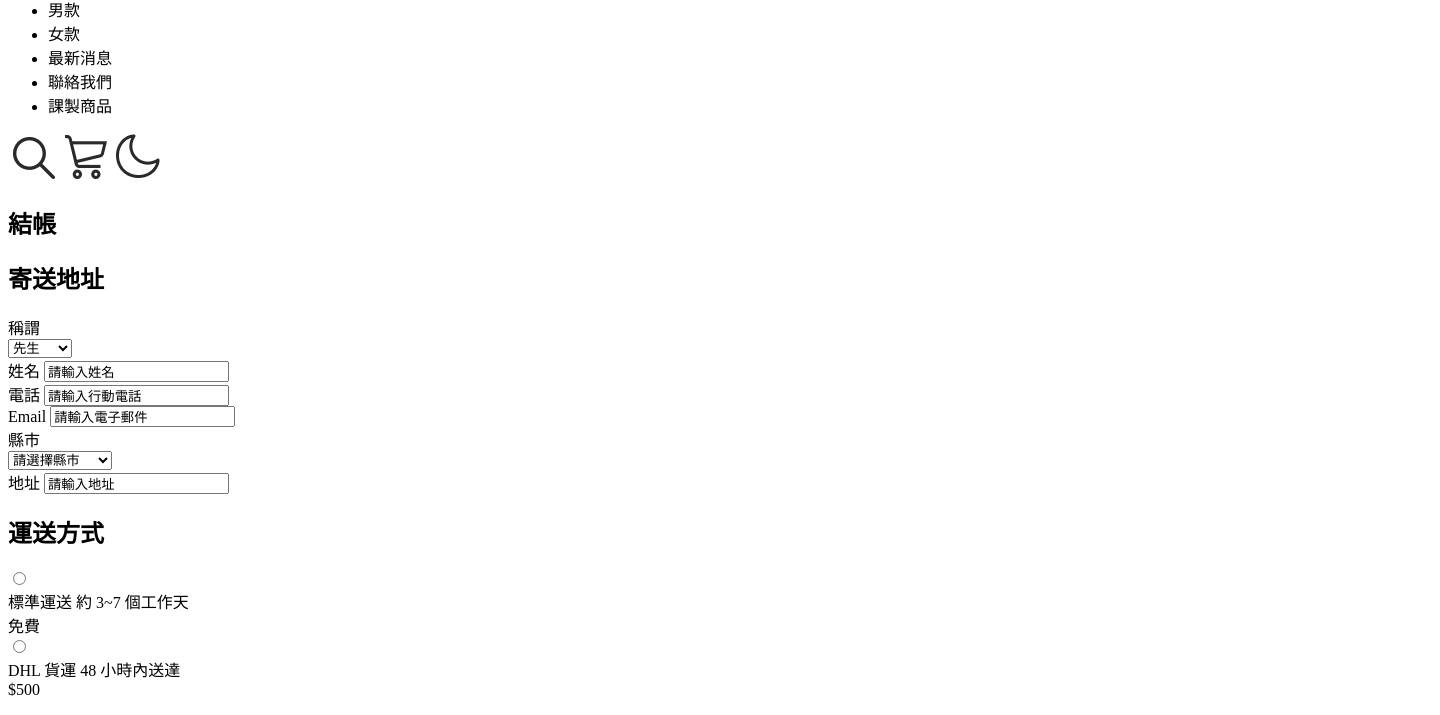
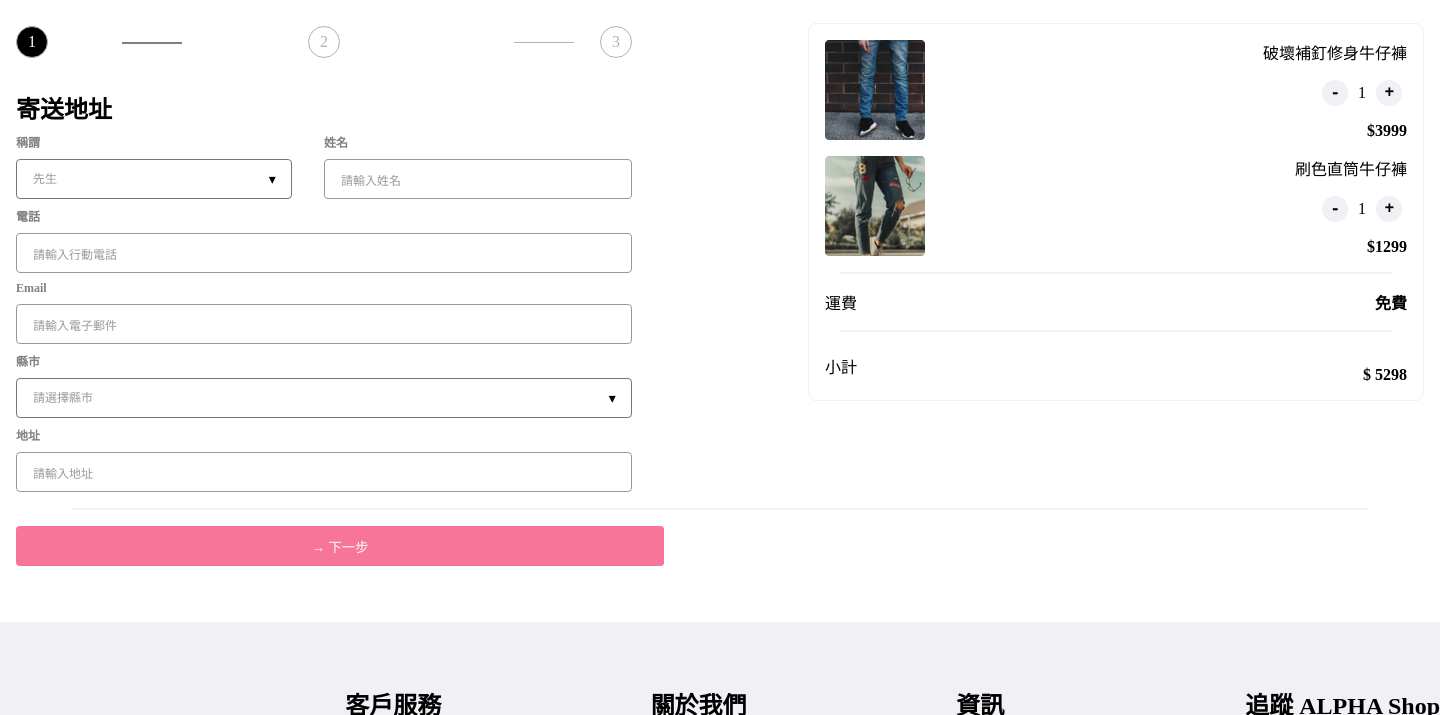
Before and after one commit to miyaisme/AlphaShop, a website built with webpack: page views/index.html in a window 1280 px wide. Shown: the part 113-828 px from the top of the page, 1440 px wide, since content can reach past the window. Built offline with nearby package versions, Linux system fonts and the light colour scheme.

Commit message:
sass打包

```diff
--- a/src/main.js
+++ b/src/main.js
@@ -1,4 +1,5 @@
-// import './scss/main.scss'
+import './scss/main.scss'
+
 const hamburger = document.querySelector('.hamburger')
 const navList = document.querySelector('.list')
 const nextBtn = document.querySelector('.next')
--- /dev/null
+++ b/src/scss/_basicSetting.scss
@@ -0,0 +1,168 @@
+/* basic setting */
+$body-bg: rgb(255, 255, 255);
+$body-color: #000000;
+$white: #fff;
+$black: #000000;
+$pink: #F67599;
+$gray: #F0F0F5;
+
+/* rwd size setting */
+$phone-media: 375px;
+$pc-media: 1440px;
+
+/* css size setting */
+$sizes: (
+  25: 25%,
+  50: 50%,
+  75: 75%,
+  100: 100%,
+);
+
+$spacer: 1rem;
+$spacers: (
+  0: 0,
+  1: (
+  $spacer * 0.25
+  ),
+  2: (
+  $spacer * 0.5
+  ),
+  3: (
+  $spacer * 0.75
+  ),
+  4: $spacer,
+  5: (
+  $spacer * 1.25
+  ),
+  6: (
+  $spacer * 1.5
+  ),
+  7: (
+  $spacer * 1.75
+  ),
+  8: (
+  $spacer * 2
+  )
+);
+
+@each $prop, $abbrev in (width: w, height: h) {
+ @each $num, $val in $sizes {
+   .#{$abbrev}-#{$num} {
+     #{$prop}: $val;
+   }
+ }
+}
+
+@each $prop, $abbrev in (margin: m, padding: p) {
+  @each $num, $val in $spacers {
+    .#{$abbrev}-#{$num} {
+      #{$prop}: $val;
+    }
+    .#{$abbrev}t-#{$num} {
+      #{$prop}-top: $val;
+    }
+    .#{$abbrev}r-#{$num} {
+      #{$prop}-right: $val;
+    }
+    .#{$abbrev}b-#{$num} {
+      #{$prop}-bottom: $val;
+    }
+    .#{$abbrev}l-#{$num} {
+      #{$prop}-left: $val;
+    }
+    .#{$abbrev}x-#{$num} {
+      #{$prop}-left: $val;
+      #{$prop}-right: $val;
+    }
+    .#{$abbrev}y-#{$num} {
+      #{$prop}-top: $val;
+      #{$prop}-bottom: $val;
+    }
+  }
+}
+
+.m-center {
+  margin: auto;
+}
+
+.my-center {
+  margin: 0 auto;
+}
+
+html {
+  font-size: 16px;
+  height: 100%;
+}
+body {
+  height: 100%;
+  background: $body-bg;
+  color: $body-color;
+}
+.d-none {
+  display: none;
+}
+.d-inline {
+  display: inline;
+}
+.d-inline-block {
+  display: inline-block;
+}
+.d-block {
+  display: block;
+}
+.d-flex {
+  display: flex;
+}
+
+.flex-wrap {
+  flex-wrap: wrap;
+}
+
+.flex-column {
+  flex-direction: column;
+}
+.justify-content-start {
+  justify-content: flex-start;
+}
+.justify-content-end {
+  justify-content: flex-end;
+}
+.justify-content-center {
+  justify-content: center;
+}
+.justify-content-between {
+  justify-content: space-between;
+}
+.justify-content-around {
+  justify-content: space-around;
+}
+.align-content-start {
+  align-content: flex-start;
+}
+.align-content-end {
+  align-content: flex-end;
+}
+.align-content-center {
+  align-content: center;
+}
+.align-items-start {
+  align-items: flex-start;
+}
+.align-items-end {
+  align-items: flex-end;
+}
+.align-items-center {
+  align-items: center;
+}
+.text-center {
+  text-align: center;
+}
+.text-right {
+  text-align: right;
+}
+.text-left {
+  text-align: left;
+}
+.cursor-pointer {
+  cursor: pointer;
+}
--- /dev/null
+++ b/src/scss/_resetCSS.scss
@@ -0,0 +1,97 @@
+ /* reset css */
+body {
+  margin: 0;
+  padding: 0;
+}
+* {
+  box-sizing: border-box;
+}
+h1,
+h2,
+h3,
+h4,
+h5,
+h6,
+p {
+  margin: 0px;
+  padding: 0px;
+}
+ul,
+ol,
+li {
+  list-style: none;
+  margin: 0px;
+  padding: 0px;
+}
+a,
+a:hover,
+a:focus {
+  text-decoration: none;
+}
+img {
+  width: 100%;
+  height: 100%;
+  display: block;
+}
+.btn,
+button,
+button:focus,
+input:focus,
+textarea:focus,
+select,
+select:focus,
+a:focus {
+  outline: 0px !important;
+}
+button {
+  background-color: transparent;
+  border: 0;
+  cursor: pointer;
+}
+button[disabled] {
+  pointer-events: none;
+}
+input {
+  padding: 0;
+}
+input:required {
+  box-shadow: none;
+}
+input:invalid {
+  box-shadow: none;
+}
+input[type="text"] {
+  font-size: 12px;
+  padding-left: 16px;
+  color: #999999;
+}
+input[type="radio"] {
+  width: 20px;
+  height: 20px;
+  margin: 26px;
+  -webkit-appearance: none;
+  /* for webkit browsers */
+  -moz-appearance: none;
+  /* for firefox */
+  appearance: none;
+  /* for modern browsers */
+  &:checked {
+    border: 6px solid black;
+  }
+}
+select {
+  font-size: 12px;
+  color: #999999;
+  padding-left: 16px;
+  overflow: hidden;
+  background-color: transparent;
+  -webkit-appearance: none;
+  /* for webkit browsers */
+  -moz-appearance: none;
+  /* for firefox */
+  appearance: none;
+  /* for modern browsers */
+}
+select optgroup {
+  font-size: 12px;
+}
--- a/views/index.html
+++ b/views/index.html
@@ -7,8 +7,8 @@
   <meta name="viewport" content="width=device-width, initial-scale=1.0">
   <meta http-equiv="X-UA-Compatible" content="ie=edge">
   <title>Alpha Shop</title>
-  <!-- <link rel="stylesheet" href="/dist/main.css"> -->
-  <link rel="stylesheet" href="/src/scss/main.css">
+  <link rel="stylesheet" href="/dist/main.css">
+  <!-- <link rel="stylesheet" href="/src/scss/main.css"> -->
   <script defer src="/src/brands.js"></script>
   <script defer src="/src/solid.js"></script>
   <script defer src="/src/fontawesome.js"></script>
@@ -232,7 +232,8 @@
       </div>
     </footer>
   </div>
-  <script src="/src/main.js"></script>
+  <script src="/dist/bundle.js"></script>
+  <!-- <script src="/src/main.js"></script> -->
 </body>
 
 </html>
```
Also changed, not shown: src/scss/main.scss (+6 -2 lines), dist/bundle.js, dist/main.css.
